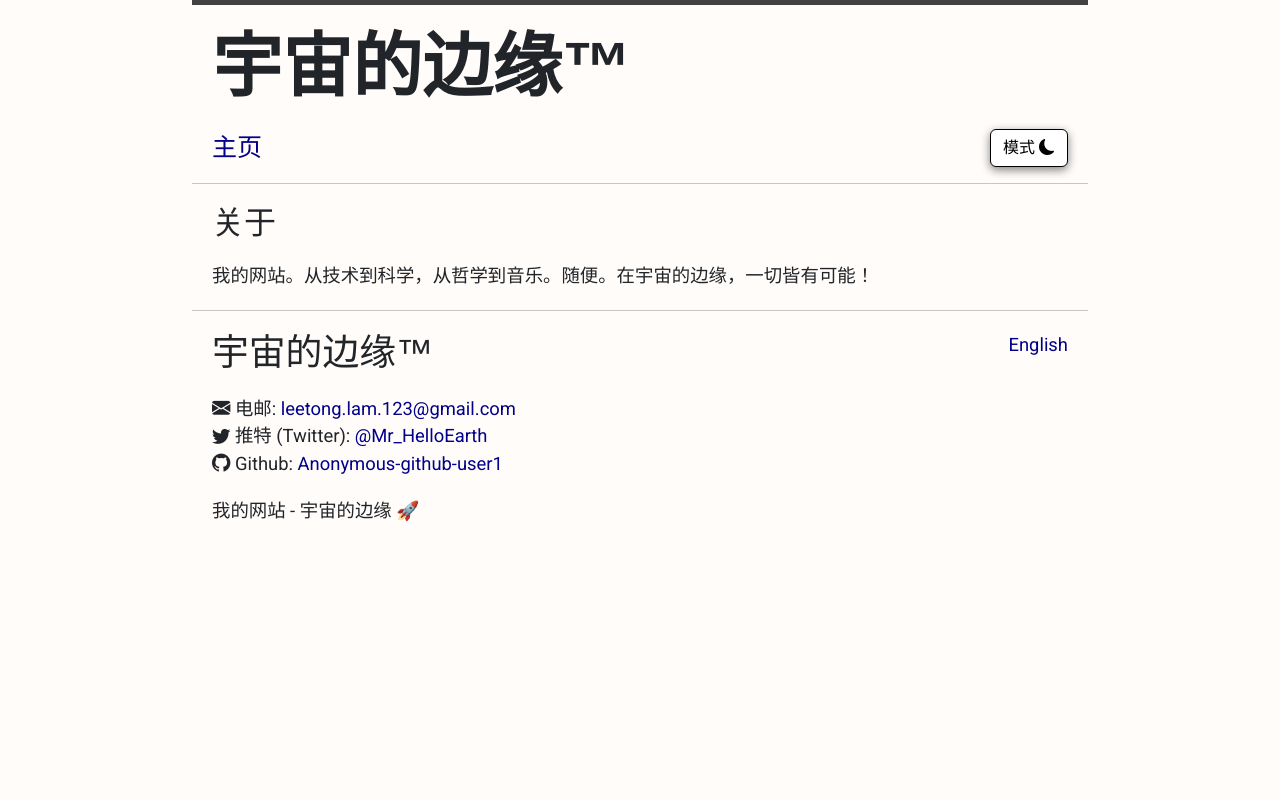
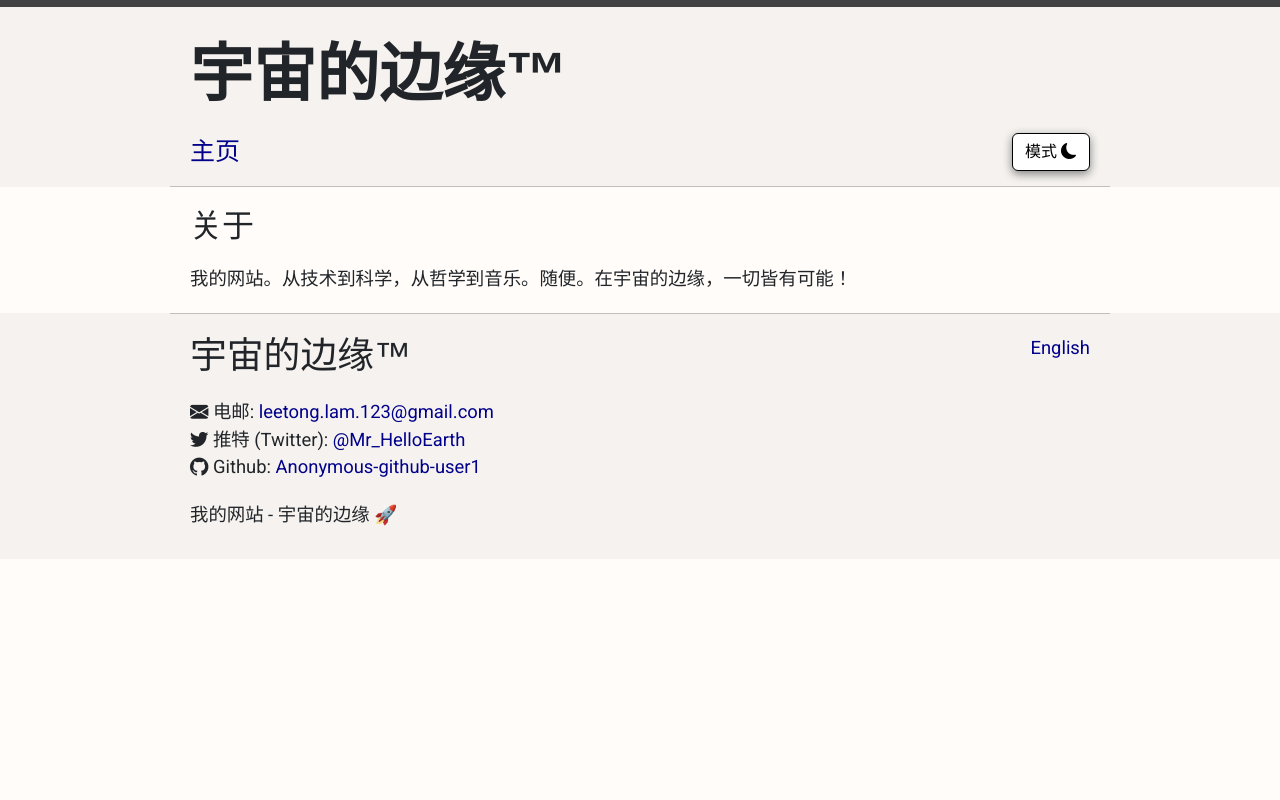
Before and after one commit to Anonymous-github-user1/TheEdgeOfTheUniverse.github.io, a Flask app: page /about/cn in a window 1280 px wide. Run offline with Flask 2, Linux system fonts and the light colour scheme; some web fonts are replaced.

Commit message:
changed sizings

```diff
--- a/blog_website/static/light.css
+++ b/blog_website/static/light.css
@@ -2,7 +2,23 @@ body {
     background-color: var(--background);
     margin: auto;
     --background: rgb(255, 252, 249);
-    border-top: 5px solid #424242;
+    border-top: 7px solid #424242;
+}
+
+header {
+    margin: 0 !important;
+    padding-left: var(--blankspace);
+    padding-right: var(--blankspace);
+    padding-top: 10;
+    background-color: rgb(245, 242, 239);
+}
+
+footer {
+    margin: 0 !important;
+    padding-left: var(--blankspace);
+    padding-right: var(--blankspace);
+    padding-bottom: 10;
+    background-color: rgb(245, 242, 239);
 }
 
 .card {
--- a/blog_website/static/main.css
+++ b/blog_website/static/main.css
@@ -2,9 +2,25 @@
     font-family: 'Roboto', sans-serif;
 }
 
-@media only screen and (max-width: 595px) {
-    body {
-        width: 90%;
+@media only screen and (max-width: 388px) {
+    header, main, footer {
+        margin-left: 10px;
+        margin-right: 10px;
+        --blankspace: 10px;
+    }
+    .ptext {
+        font-size: 120%;
+    }
+    .title{
+        font-size: 45px !important;
+    }
+}
+
+@media only screen and (min-width: 388px) {
+    header, main, footer {
+        margin-left: 30px;
+        margin-right: 30px;
+        --blankspace: 30px;
     }
     .ptext {
         font-size: 120%;
@@ -15,8 +31,21 @@
 }
 
 @media only screen and (min-width: 595px) {
-    body {
-        width: 80%;
+    header, main, footer {
+        margin-left: 70px;
+        margin-right: 70px;
+        --blankspace: 70px;
+    }
+    .ptext {
+        font-size: 120%;
+    }
+}
+
+@media only screen and (min-width: 850px) {
+    header, main, footer {
+        margin-left: 130px;
+        margin-right: 130px;
+        --blankspace: 130px;
     }
     .ptext {
         font-size: 120%;
@@ -24,8 +53,21 @@
 }
 
 @media only screen and (min-width: 1200px) {
-    body {
-        width: 70%;
+    header, main, footer {
+        margin-left: 170px;
+        margin-right: 170px;
+        --blankspace: 170px;
+    }
+    .ptext {
+        font-size: 115%;
+    }
+}
+
+@media only screen and (min-width: 1400px) {
+    header, main, footer {
+        margin-left: 230px;
+        margin-right: 230px;
+        --blankspace: 230px;
     }
     .ptext {
         font-size: 115%;
@@ -33,15 +75,28 @@
 }
 
 @media only screen and (min-width: 1600px) {
-    body {
-        width: 60%;
+    header, main, footer {
+        margin-left: 280px;
+        margin-right: 280px;
+        --blankspace: 280px;
     }
     .ptext {
         font-size: 110%;
     }
 }
 
-@media only screen and (max-width: 1075px) {
+@media only screen and (min-width: 2100px) {
+    header, main, footer {
+        margin-left: 350px;
+        margin-right: 350px;
+        --blankspace: 350px;
+    }
+    .ptext {
+        font-size: 110%;
+    }
+}
+
+@media only screen and (max-width: 1092px) {
     .mobile-header {
       display: block;
     }
@@ -50,7 +105,7 @@
     }
   }
 
-@media only screen and (min-width: 1075px) {
+@media only screen and (min-width: 1092px) {
     .mobile-header {
       display: none;
     }
@@ -59,7 +114,7 @@
     }
   }
 
-@media only screen and (max-width: 700px) {
+@media only screen and (max-width: 576px) {
     .mobile-footer {
       display: block;
     }
@@ -68,7 +123,7 @@
     }
   }
 
-@media only screen and (min-width: 700px) {
+@media only screen and (min-width: 576px) {
     .mobile-footer {
       display: none;
     }
--- a/blog_website/templates/about.html
+++ b/blog_website/templates/about.html
@@ -17,4 +17,5 @@
 {% block main %}
 <h2 class="varcolor">About</h2>
 <p class="margin20 ptext varcolor">My website. Topics from technology to science, philosophy to music. IDK. Anything is possible at the edge of the universe!</p>
+<img src="{{url_for('static', filename='JWST.jpg')}}" class="rounded mx-auto d-block margin20 img-fluid" alt="ChatGPT warning of high demand.">
 {% endblock %}
```
Also changed, not shown: blog_website/static/dark.css (+17 -0 lines), 3 other files.
